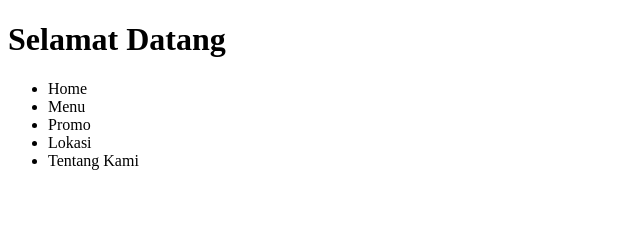
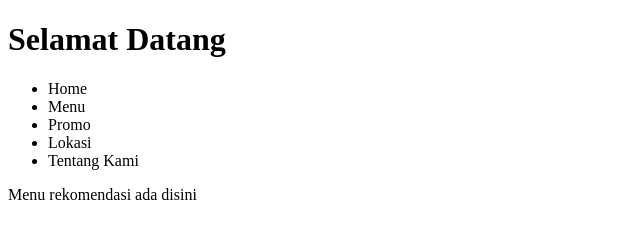
Before and after one commit to Dieva06/Latihan, a plain HTML site: page index.html in a window 1280 px wide. Shown: the whole page, without its empty margins (0-640 px from the left). Drawn offline with Linux system fonts and the light colour scheme.

Commit message:
menambah fitur menu

```diff
--- a/index.html
+++ b/index.html
@@ -17,5 +17,8 @@
             <li>Tentang Kami</li>
         </ul>
     </div>
+    <div class="kotak">
+        <p>Menu rekomendasi ada disini</p>
+    </div>
 </body>
 </html>
```
